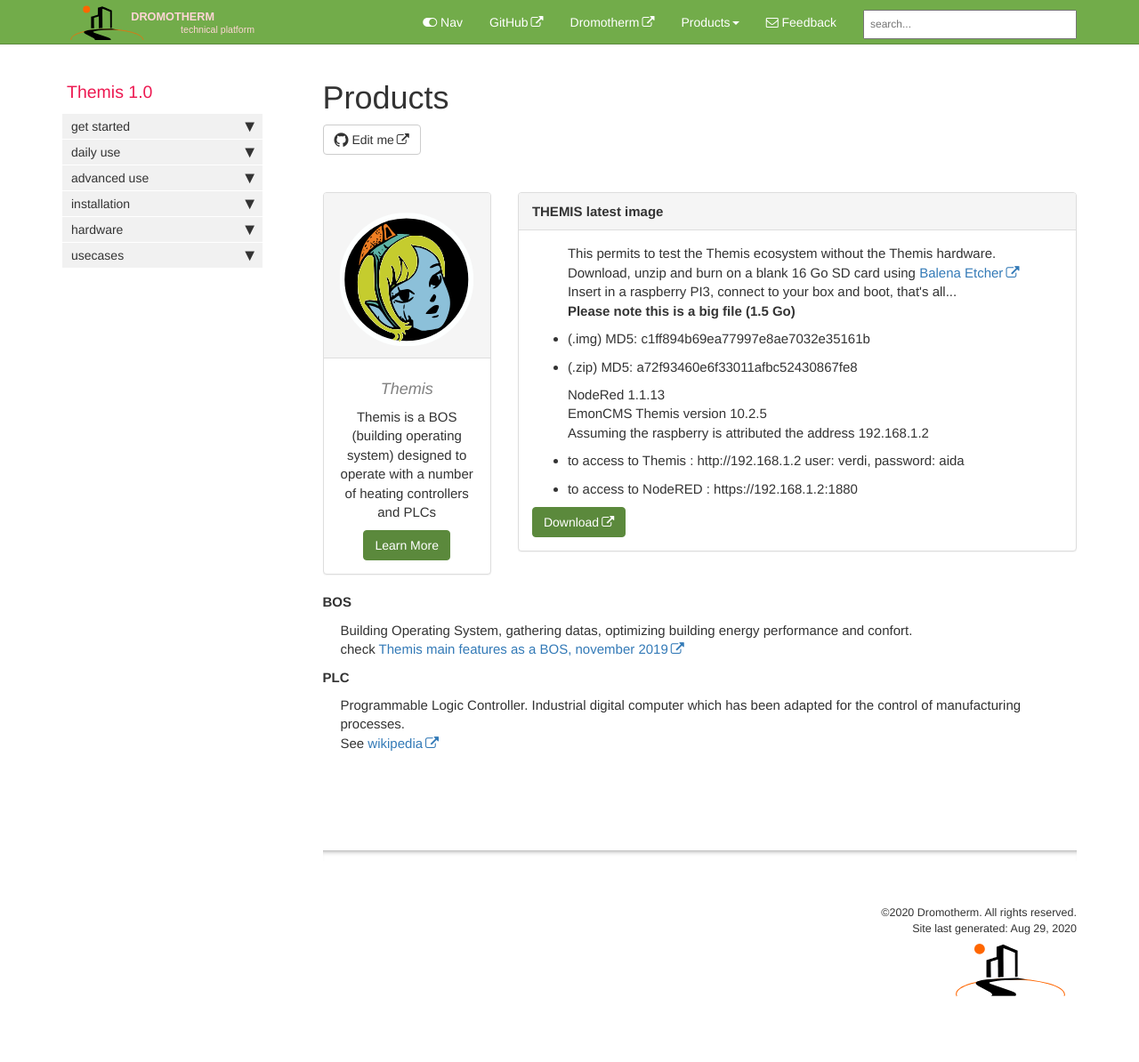
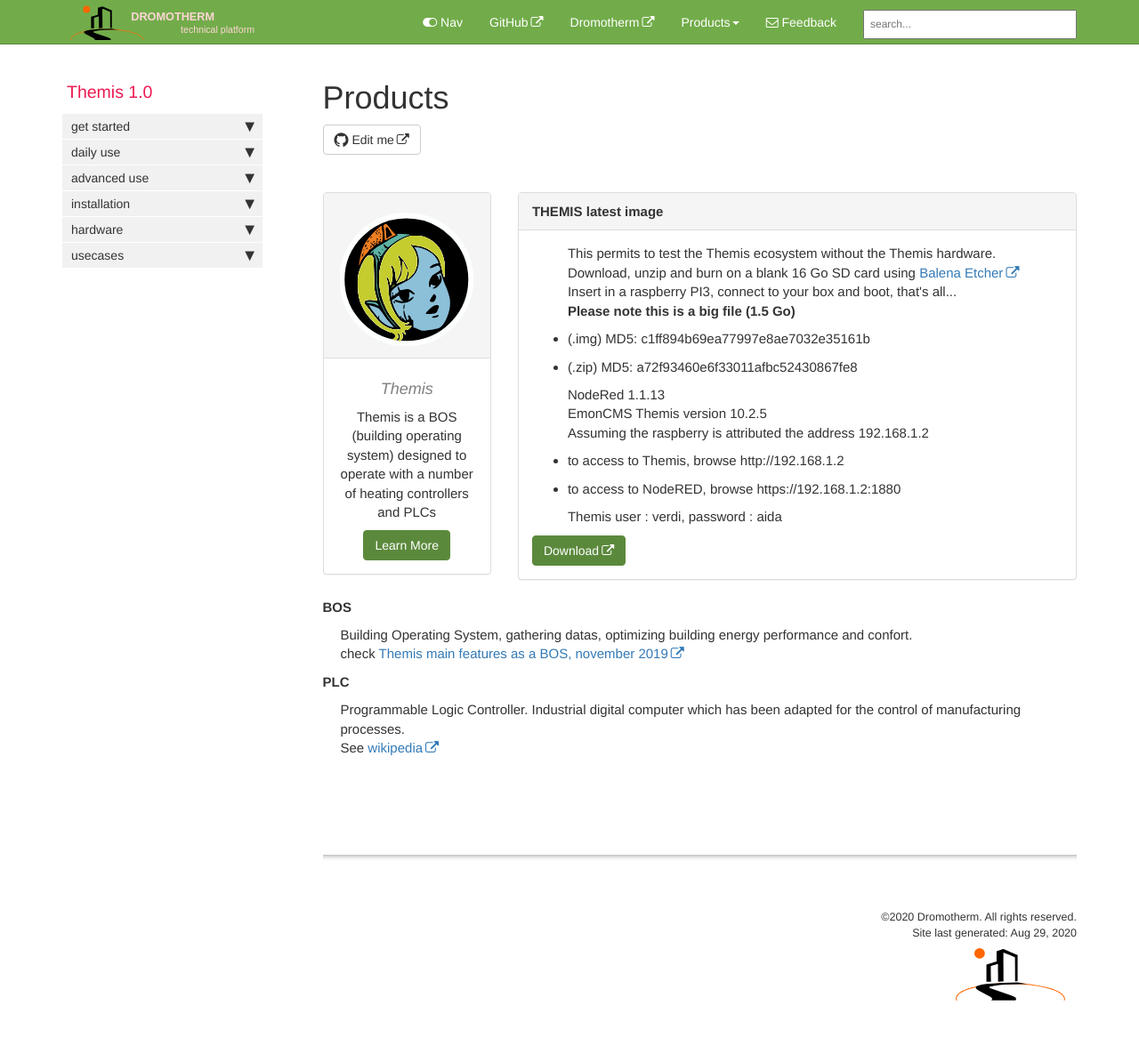
Before and after one commit to dromotherm/documentation, a Jekyll site: the page built from index.md, in a window 1280 px wide. Shown: the whole page at 89% size. Built offline with Jekyll 4.4.1, drawn with Linux system fonts in a browser that asks for light colours; comment, search, counter and statistics services are not loaded.

Commit message:
Update index.md

```diff
--- a/index.md
+++ b/index.md
@@ -35,8 +35,9 @@
                        NodeRed 1.1.13<br>
                        EmonCMS Themis version 10.2.5<br>
                        Assuming the raspberry is attributed the address 192.168.1.2<br>
-                       <li>to access to Themis : http://192.168.1.2 user: verdi, password: aida<br></li>
-                       <li>to access to NodeRED : https://192.168.1.2:1880</li>
+                       <li>to access to Themis, browse http://192.168.1.2</li>
+                       <li>to access to NodeRED, browse https://192.168.1.2:1880</li>
+                       Themis user : verdi, password : aida<br>
                    </ul>
                    <a href="http://alexjunk.pagesperso-orange.fr/Themis/Themis1.0.img.zip" class="btn btn-primary">Download</a>
                </div>
```
